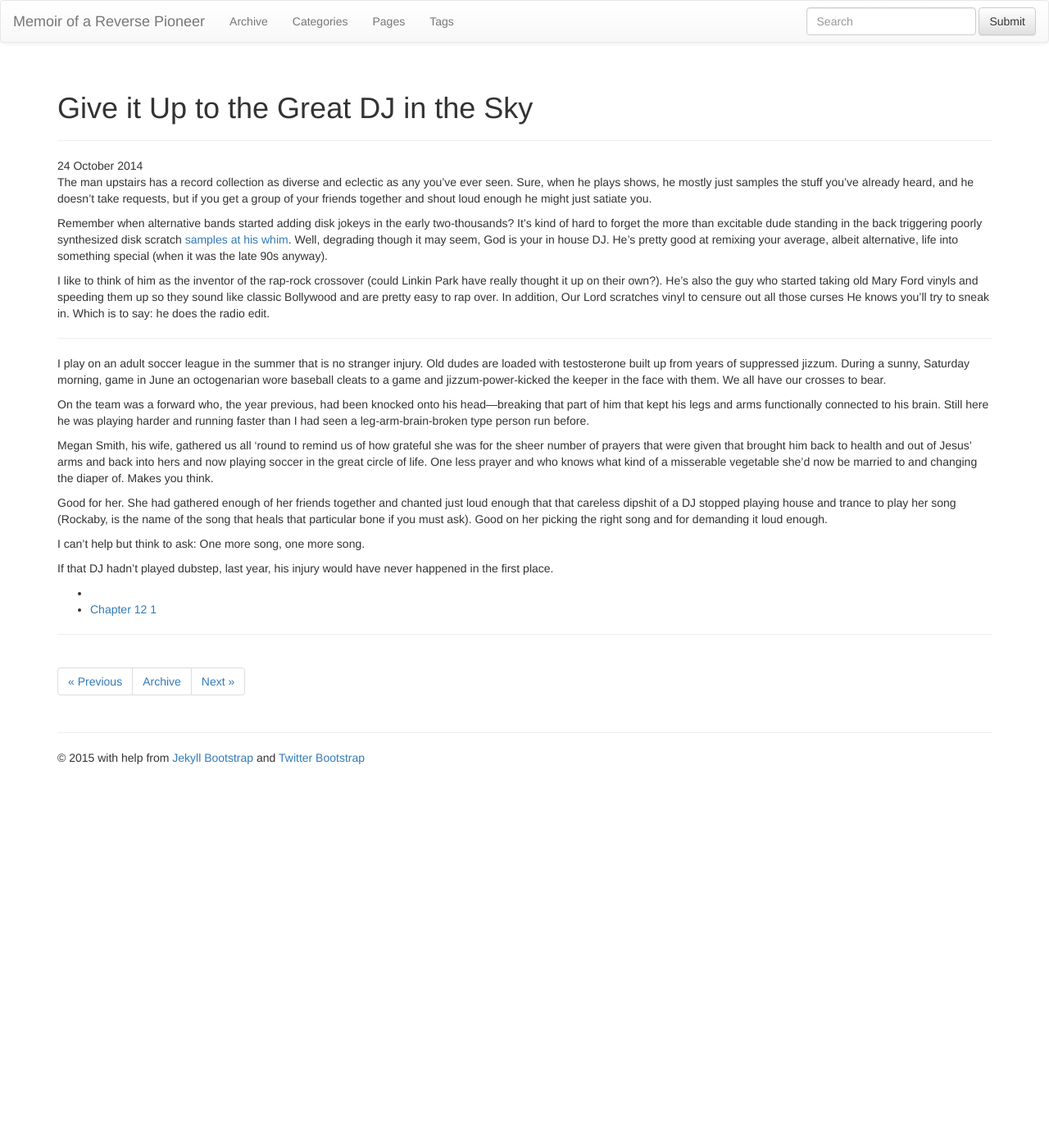
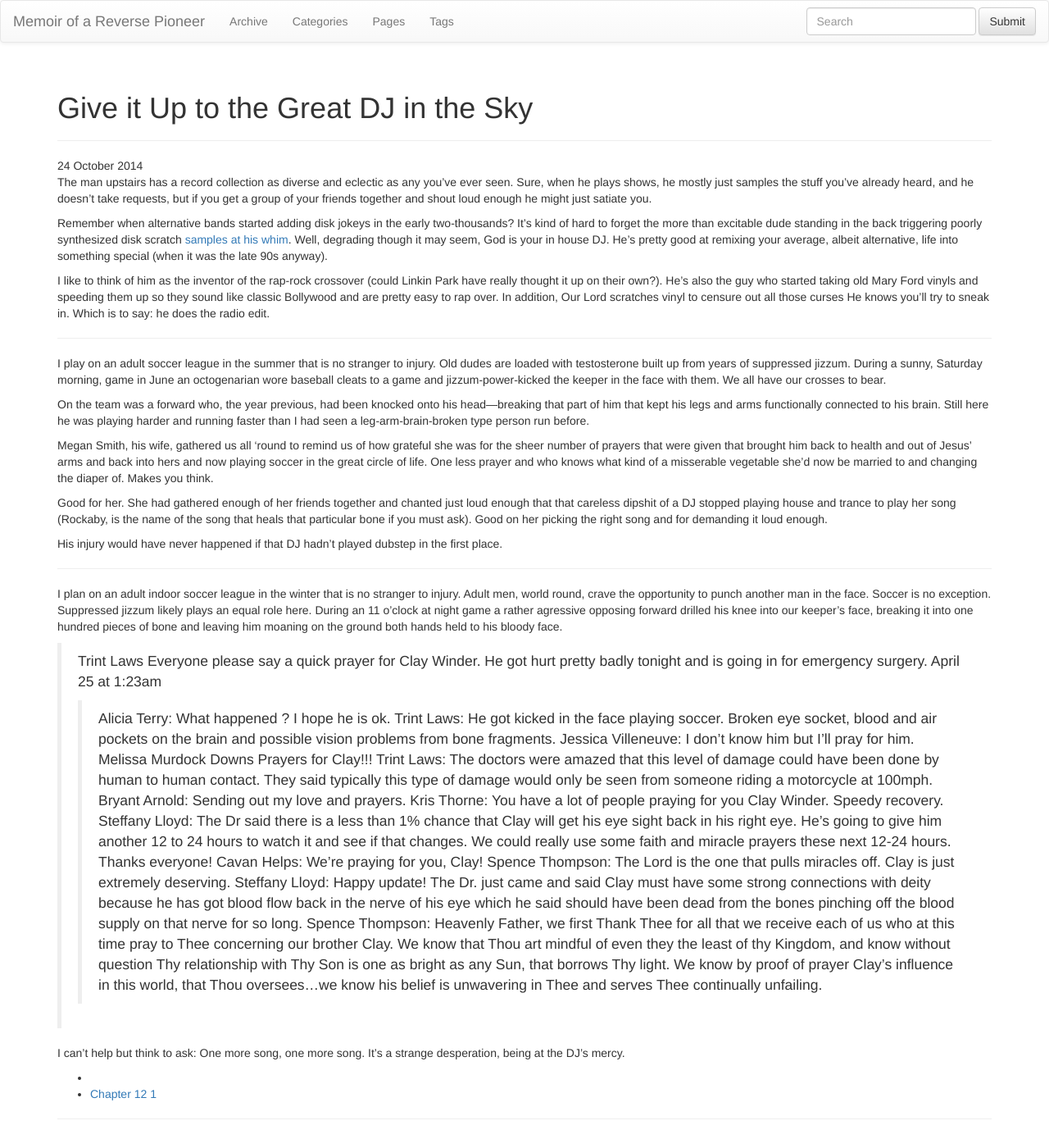
Before and after one commit to rabid-unicorn/reverse-pioneer, a Jekyll site: the page built from _posts/2014-10-24-dj-in-the-sky.md, in a window 1280 px wide and 1400 px high. Shown: the whole window at 82% size. Built offline with Jekyll 4.4.1, drawn with Linux system fonts in a browser that asks for light colours; nearby versions of some CDN libraries; library files that are not in the unit come from our copies.

Commit message:
post — adding story about Clay

```diff
--- a/_posts/2014-10-24-dj-in-the-sky.md
+++ b/_posts/2014-10-24-dj-in-the-sky.md
@@ -15,7 +15,7 @@ I like to think of him as the inventor of the rap-rock crossover (could Linkin P
 
 -----------------
 
-I play on an adult soccer league in the summer that is no stranger injury. Old dudes are loaded with testosterone built up from years of suppressed jizzum. During a sunny, Saturday morning, game in June an octogenarian wore baseball cleats to a game and jizzum-power-kicked the keeper in the face with them. We all have our crosses to bear.
+I play on an adult soccer league in the summer that is no stranger to injury. Old dudes are loaded with testosterone built up from years of suppressed jizzum. During a sunny, Saturday morning, game in June an octogenarian wore baseball cleats to a game and jizzum-power-kicked the keeper in the face with them. We all have our crosses to bear.
 
 On the team was a forward who, the year previous, had been knocked onto his head—breaking that part of him that kept his legs and arms functionally connected to his brain. Still here he was playing harder and running faster than I had seen a leg-arm-brain-broken type person run before.
 
@@ -23,6 +23,25 @@ Megan Smith, his wife, gathered us all 'round to remind us of how grateful she w
 
 Good for her. She had gathered enough of her friends together and chanted just loud enough that that careless dipshit of a DJ stopped playing house and trance to play her song (Rockaby, is the name of the song that heals that particular bone if you must ask). Good on her picking the right song and for demanding it loud enough.
 
-I can't help but think to ask: One more song, one more song.
+His injury would have never happened if that DJ hadn’t played dubstep in the first place.
 
-If that DJ hadn’t played dubstep, last year, his injury would have never happened in the first place.
+---------
+
+I plan on an adult indoor soccer league in the winter that is no stranger to injury. Adult men, world round, crave the opportunity to punch another man in the face. Soccer is no exception.   Suppressed jizzum likely plays an equal role here. During an 11 o'clock at night game a rather agressive opposing forward drilled his knee into our keeper's face, breaking it into one hundred pieces of bone and leaving him moaning on the ground both hands held to his bloody face.
+
+> Trint Laws Everyone please say a quick prayer for Clay Winder. He got hurt pretty badly tonight and is going in for emergency surgery.
+> April 25 at 1:23am
+> > Alicia Terry: What happened ? I hope he is ok.
+> > Trint Laws: He got kicked in the face playing soccer. Broken eye socket, blood and air pockets on the brain and possible vision problems from bone fragments.
+> > Jessica Villeneuve: I don't know him but I'll pray for him.
+> > Melissa Murdock Downs Prayers for Clay!!!
+> > Trint Laws: The doctors were amazed that this level of damage could have been done by human to human contact. They said typically this type of damage would only be seen from someone riding a motorcycle at 100mph.
+> > Bryant Arnold: Sending out my love and prayers.
+> > Kris Thorne: You have a lot of people praying for you Clay Winder. Speedy recovery.
+> > Steffany Lloyd: The Dr said there is a less than 1% chance that Clay will get his eye sight back in his right eye. He's going to give him another 12 to 24 hours to watch it and see if that changes. We could really use some faith and miracle prayers these next 12-24 hours. Thanks everyone!
+> > Cavan Helps: We're praying for you, Clay!
+> > Spence Thompson: The Lord is the one that pulls miracles off. Clay is just extremely deserving.
+> > Steffany Lloyd: Happy update! The Dr. just came and said Clay must have some strong connections with deity because he has got blood flow back in the nerve of his eye which he said should have been dead from the bones pinching off the blood supply on that nerve for so long.
+> > Spence Thompson: Heavenly Father, we first Thank Thee for all that we receive each of us who at this time pray to Thee concerning our brother Clay. We know that Thou art mindful of even they the least of thy Kingdom, and know without question Thy relationship with Thy Son is one as bright as any Sun, that borrows Thy light. We know by proof of prayer Clay's influence in this world, that Thou oversees...we know his belief is unwavering in Thee and serves Thee continually unfailing.
+
+I can't help but think to ask: One more song, one more song. It’s a strange desperation, being at the DJ's mercy.
```
